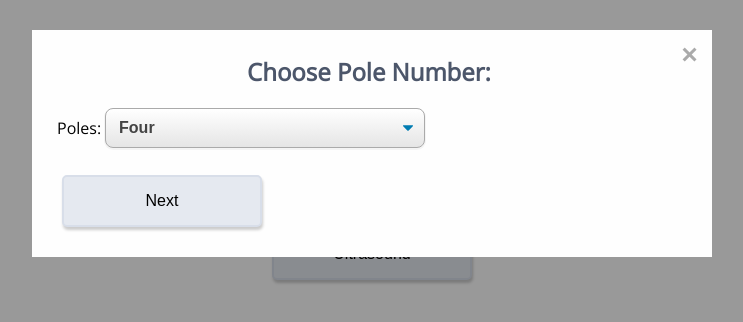
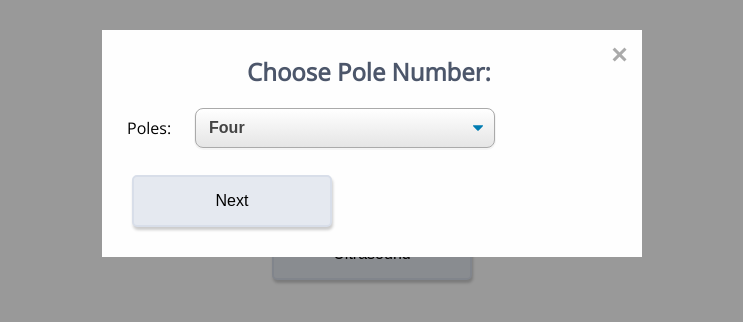
Before and after one commit to jmablog/electrotherapy-emulator, a plain HTML site: page index.html in a window 1280 px wide. Both pictures are taken after a click on the button "Inteferential Electrotherapy". Shown: the whole page, without its empty margins (268-1011 px from the left). Drawn offline with nearby package versions, Linux system fonts and the light colour scheme.

Commit message:
Added max width to modal

```diff
--- a/style.css
+++ b/style.css
@@ -58,7 +58,8 @@ h3 {
 	margin: 10px auto 100px;
 	padding: 5px 15px 25px 25px;
 	border: 0px solid #4c566a;
-	width: 50%;
+	width: 80%;
+	max-width: 500px;
 	/* border: 1px solid #888;
   border-radius: 10px;
   box-shadow:  0px 0px 6px 3px rgba(0,0,0,0.2); */
@@ -173,17 +174,16 @@ a.button:active {
 }
 
 .select-entry {
-	display: inline-block;
+	display: inline;
 	font-size: 16px;
 	font-family: sans-serif;
 	font-weight: 700;
 	color: #444;
 	line-height: 1.3;
 	padding: .6em 1.4em .5em .8em;
-	width: 50%;
-	max-width: 100%;
+	width: 60%;
 	box-sizing: border-box;
-	margin: 0;
+	margin: 0 0 0 20px;
 	border: 1px solid #aaa;
 	box-shadow: 0 1px 0 1px rgba(0, 0, 0, .04);
 	border-radius: .5em;
@@ -220,9 +220,9 @@ a.button:active {
 input[type=number].value-entry {
 	font-family: 'Open Sans';
 	font-size: 1rem;
-	width: 51%;
+	width: 61%;
 	max-width: 100%;
-	margin: 0;
+	margin: 0 0 0 20px;
 	border: 1px solid #aaa;
 	border-radius: 5px;
 	padding: 10px;
```
